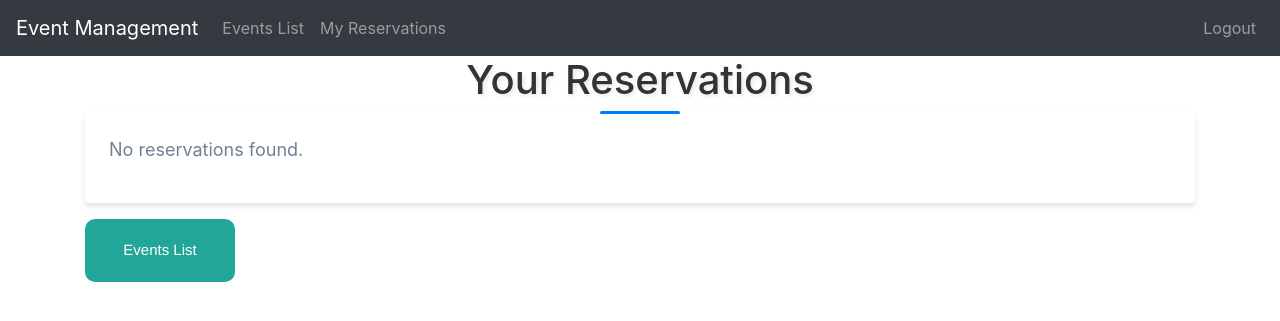
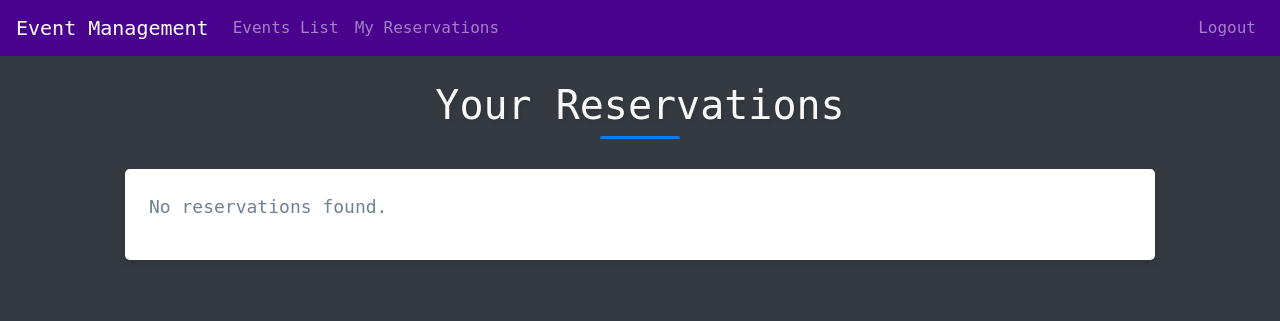
Before and after one commit to Reda-Oublid/event_booking-with_Django, a Django app: page /reservations/ in a window 1280 px wide. Shown: the top 321 px of the page. Run offline with Django 5.2, Linux system fonts and the light colour scheme; the visitor is signed in with stand-in values (Sample User, id 1); data that the repository does not hold is empty; style sheets or scripts are compiled from the project's sources; some libraries are stand-ins or nearby versions.

Commit message:
alter all styles

```diff
--- a/Reservations/tickets/static/css/detail_styles.css
+++ b/Reservations/tickets/static/css/detail_styles.css
@@ -6,9 +6,9 @@ body, html {
 }
 
 body {
-    background-color: grey;
+    background-color: #343a40;
     color: #333;
-    font-family: 'Arial', sans-serif;
+    font-family: monospace, sans-serif;
 }
 
 .container {
--- a/Reservations/tickets/static/css/log_styles.css
+++ b/Reservations/tickets/static/css/log_styles.css
@@ -1,5 +1,5 @@
 body {
-    font-family: Arial, sans-serif;
+    font-family: monospace, sans-serif;
     background-image: url(../assets/lake-mountains-rocks-sunrise-daylight-scenery-illustration-1920x1080-3773.jpg);
     margin: 0;
     padding: 0;
--- a/Reservations/tickets/static/css/user_reservations_styles.css
+++ b/Reservations/tickets/static/css/user_reservations_styles.css
@@ -7,7 +7,7 @@ body {
 
     /*background-color: #f8f9fa; /* Choose a light background color */
     color: #333; /* Choose a suitable text color */
-    font-family: 'Arial', sans-serif;
+    font-family: monospace, sans-serif;
     background-color: #cee3de;
     background-size: cover; /* Cover the entire background with the image */
     background-position: center; /* Center the background image */
@@ -17,9 +17,9 @@ body {
 /*Title Styles */
 h1 {
     font-size: 3em;
-    color: #333;
+    color: #f8f8f8;
     text-align: center;
-    margin-bottom: 30px;
+    margin: 30px auto;
     text-shadow: 2px 2px 4px rgba(0, 0, 0, 0.1);
     position: relative;
 }
@@ -35,6 +35,7 @@ h1::after {
     background-color: #007bff;
     border-radius: 2px;
     transition: width 0.3s ease;
+
 }
 
 h1:hover::after {
@@ -42,12 +43,21 @@ h1:hover::after {
 }
 
 /* Custom styles using Tailwind utility classes */
+.font-ms {
+    font-family: monospace, sans-serif;
+}
+
 .container {
+    margin-top: 25px;
     max-width: 800px;
     margin-left: auto;
     margin-right: auto;
     padding-left: 1rem;
     padding-right: 1rem;
+}
+
+.reservations {
+    margin: 40px;
 }
 
 .text-3xl {
@@ -147,18 +157,19 @@ h1:hover::after {
     Button styles using scc and FontAwesome
     Class name : class="effect effect-5"
 */
+
 .effect {
-    padding: 10px 20px;
     text-align: center;
     display: inline-block;
     position: relative;
     text-decoration: none;
     color: #fff;
     text-transform: capitalize;
-    background-color: #22A699;
-    font-family: "Helvetica Neue", monospace;
+    background-color: rgba(42, 76, 82, 0.91);
+    font-family: monospace;
     font-size: 15px;
-    padding: 20px 0px;
+    padding: 10px;
+    height: 40px;
     width: 150px;
     border-radius: 10px;
     overflow: hidden;
@@ -172,14 +183,15 @@ h1:hover::after {
         content: "\f054";
         font-family: FontAwesome;
         display: flex;
+        text-decoration: none;
         align-items: center;
         justify-content: center;
         position: absolute;
         top: 0;
-        left: 0px;
+        left: 0;
         height: 100%;
         width: 30px;
-        background-color: rgba(16, 69, 71, 0.3);
+        background-color: rgba(255, 255, 255, 0.3);
         border-radius: 0 50% 50% 0;
         transform: scale(0, 1);
         transform-origin: left center;
@@ -187,12 +199,17 @@ h1:hover::after {
     }
 
     &:hover {
+        text-decoration: none;
         text-indent: 30px;
-        background-color: #003C43;
+        background-color: #02966e;
+        color: #fff;
+
 
         &:before {
+            text-decoration: none;
             transform: scale(1, 1);
             text-indent: 0;
+            color: #fff;
         }
     }
 }
--- a/Reservations/tickets/templates/events/create_event.html
+++ b/Reservations/tickets/templates/events/create_event.html
@@ -10,11 +10,11 @@
     <!-- Link to your custom CSS file -->
     <link rel="stylesheet" href="{% static 'css/styles.css' %}">
 </head>
-<body>
+<body class="bg-dark">
 {% include 'events/navbar.html' %}
-<div class="container mt-5">
+<div class="container mt-5" style="width: 50%">
     <h1>Create Event</h1>
-    <form method="post" class="mt-3">
+    <form method="post" class="mt-3" style="color: #050505">
         {% csrf_token %}
         <!-- Use Bootstrap form classes for styling -->
         <div class="form-group">
--- a/Reservations/tickets/templates/events/navbar.html
+++ b/Reservations/tickets/templates/events/navbar.html
@@ -1,7 +1,8 @@
 <!DOCTYPE html>
 <html lang="en">
+
 <body>
-<nav class="navbar navbar-expand-lg navbar-dark bg-dark">
+<nav class="navbar navbar-expand-lg navbar-dark " style="background-color: #49028d ; color: #ffffff ;font-family: monospace, sans-serif">
     <a class="navbar-brand" href="{% url 'event_list' %}">Event Management</a>
     <button class="navbar-toggler" type="button" data-toggle="collapse" data-target="#navbarNav"
             aria-controls="navbarNav" aria-expanded="false" aria-label="Toggle navigation">
@@ -10,7 +11,7 @@
     <div class="collapse navbar-collapse" id="navbarNav">
         <ul class="navbar-nav mr-auto">
             <li class="nav-item">
-                <a class="nav-link" href="{% url 'event_list' %}">Events List</a>
+                <a class="nav-link" href="{% url 'event_list' %} ">Events List</a>
             </li>
             <li class="nav-item">
                 <a class="nav-link" href="{% url 'reservations' %}">My Reservations</a>
@@ -32,5 +33,6 @@
         </ul>
     </div>
 </nav>
+
 </body>
 </html>
--- a/Reservations/tickets/templates/events/user_reservations.html
+++ b/Reservations/tickets/templates/events/user_reservations.html
@@ -12,10 +12,11 @@
     <link rel="stylesheet" href="https://cdnjs.cloudflare.com/ajax/libs/font-awesome/6.0.0-beta3/css/all.min.css">
 
 </head>
-<body>
+<body class="bg-dark">
 {% include 'events/navbar.html' %}
-    <div class="container mx-auto py-8">
+    <div class="container mx-auto py-8 font-ms ">
         <h1>Your Reservations</h1>
+        <div class="reservations">
             <ul class="space-y-4">
                 {% for reservation in reservations %}
                     <li class="bg-white rounded-lg shadow-md p-4 flex justify-between items-center">
@@ -38,7 +39,7 @@
                     </li>
                 {% endfor %}
             </ul>
-        <a href="{% url 'event_list' %}" class="effect effect-5">Events List</a>
+        </div>
     </div>
 </body>
 </html>
```
Also changed, not shown: Reservations/tickets/static/css/reserve_tickets_styles.css (+21 -6 lines), Reservations/tickets/static/css/styles.css (+29 -5 lines), Reservations/tickets/templates/events/event_list.html (+38 -8 lines), Reservations/tickets/templates/events/reserve_tickets.html (+7 -5 lines). Lines whose indentation alone changed are shown as unchanged.
